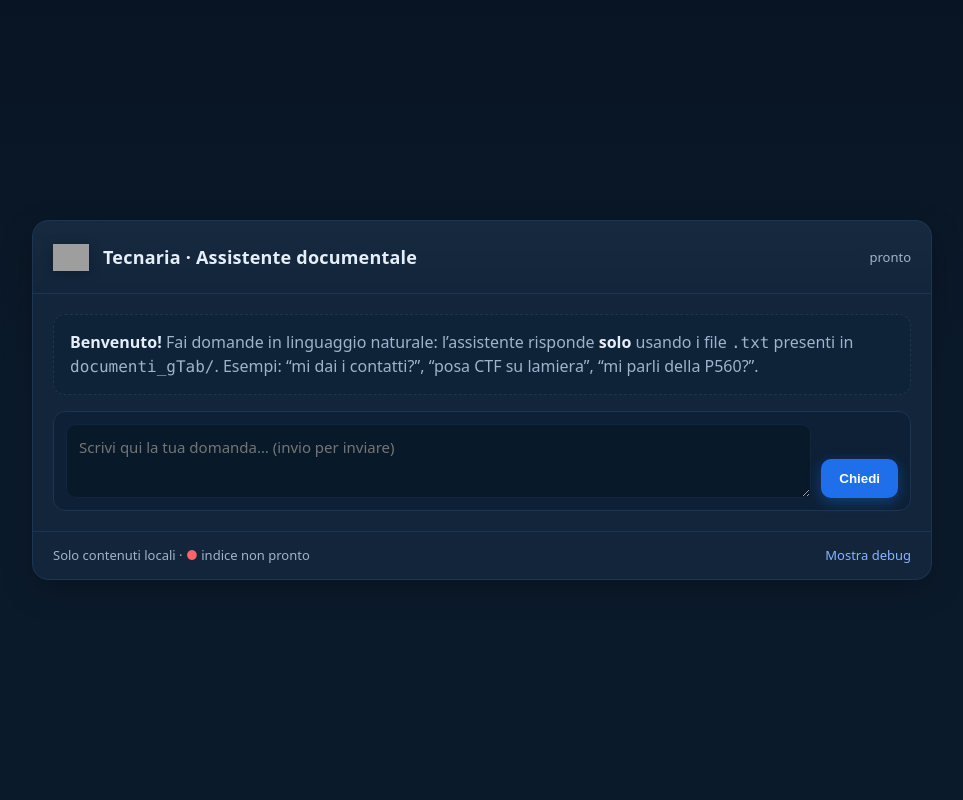
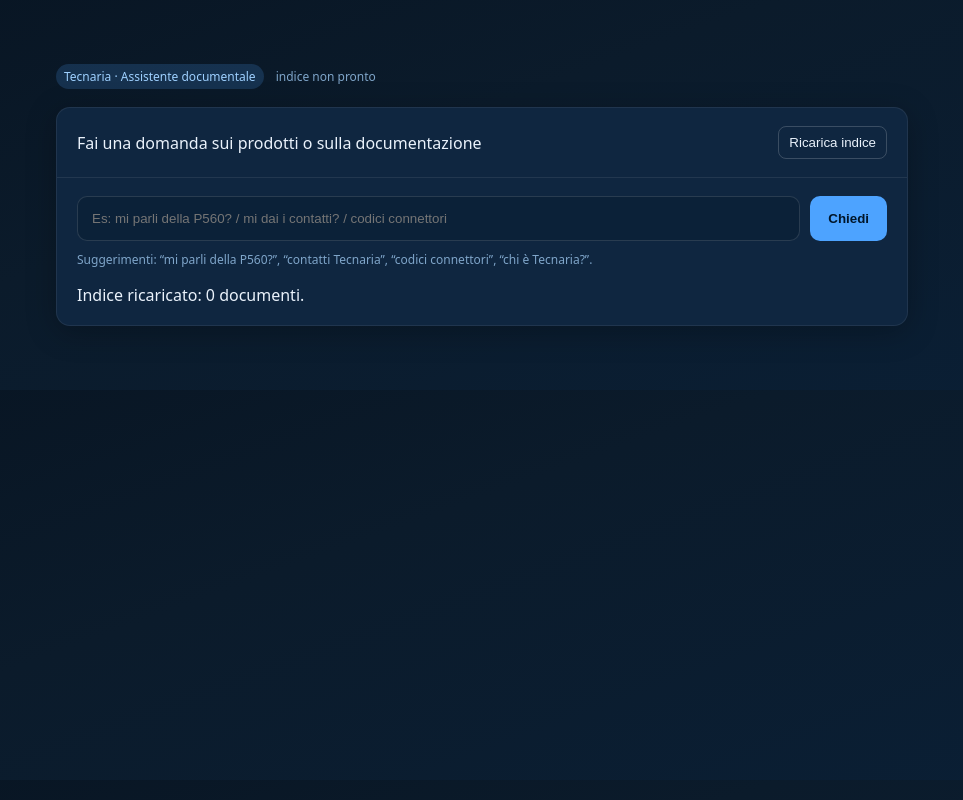
Before and after one commit to ZanRoberto/Tecnaria_V3, a Flask app: page / in a window 1280 px wide. Shown: the whole page, without its empty margins (158-1121 px from the left). Run offline with Flask 3, Linux system fonts and the light colour scheme; grey boxes are pictures that could not be loaded.

Commit message:
Update index.html

```diff
--- a/templates/index.html
+++ b/templates/index.html
@@ -1,4 +1,3 @@
-<!-- templates/index.html -->
 <!doctype html>
 <html lang="it">
 <head>
@@ -7,221 +6,147 @@
   <title>Tecnaria · Assistente documentale</title>
   <style>
     :root{
-      --bg:#0b1a2b;         /* blu notte */
-      --card:#12253b;       /* blu più chiaro */
-      --accent:#1f6feb;     /* blu acceso */
-      --accent-2:#2ea043;   /* verde ok */
-      --text:#e6eef8;       /* testo principale */
-      --muted:#9fb4cc;      /* testo secondario */
-      --danger:#ff6565;
-      --border:#1b3554;
-      --shadow:0 10px 30px rgba(0,0,0,.25);
-      --radius:16px;
+      --bg:#0b1b2b; --card:#0f2640; --muted:#7fa5c9; --text:#eaf2fb; --accent:#4da3ff; --accent-2:#9ed0ff;
     }
     *{box-sizing:border-box}
-    html,body{height:100%}
-    body{
-      margin:0; background:linear-gradient(180deg,#081423 0%, #0b1a2b 50%, #0b1a2b 100%);
-      color:var(--text); font:16px/1.45 system-ui,-apple-system,Segoe UI,Roboto,Ubuntu,"Helvetica Neue",Arial;
-      display:flex; align-items:center; justify-content:center; padding:24px;
-    }
-    .container{
-      width:100%; max-width:900px; background:var(--card); border:1px solid var(--border);
-      border-radius:var(--radius); box-shadow:var(--shadow); overflow:hidden;
-    }
-    header{
-      display:flex; align-items:center; gap:14px; padding:18px 20px; border-bottom:1px solid var(--border);
-      background:linear-gradient(180deg, rgba(255,255,255,.02), transparent);
-    }
-    header img{width:36px; height:36px; object-fit:contain; filter:drop-shadow(0 2px 6px rgba(0,0,0,.25))}
-    header h1{margin:0; font-size:18px; font-weight:600; letter-spacing:.2px}
-    header .status{margin-left:auto; font-size:13px; color:var(--muted)}
-    main{padding:20px}
-    .welcome{
-      background:#0e2238; border:1px dashed var(--border); color:var(--muted);
-      padding:16px; border-radius:12px; margin-bottom:16px;
-    }
-    .welcome b{color:var(--text)}
-    form{
-      background:#0d2035; border:1px solid var(--border); border-radius:12px; padding:12px;
-      display:flex; gap:10px; align-items:flex-end; position:sticky; top:12px; z-index:2;
-    }
-    textarea{
-      width:100%; min-height:74px; max-height:220px; resize:vertical;
-      background:#08192a; color:var(--text); border:1px solid #0e2642; outline:none;
-      border-radius:10px; padding:12px 12px; font:15px/1.4 ui-sans-serif,system-ui;
-    }
-    button{
-      appearance:none; border:none; border-radius:10px; padding:12px 18px; font-weight:600; cursor:pointer;
-      background:var(--accent); color:white; transition:transform .04s ease, opacity .2s ease;
-      box-shadow:0 4px 14px rgba(31,111,235,.4);
-    }
-    button:hover{transform:translateY(-1px)}
-    button:disabled{opacity:.6; cursor:not-allowed; transform:none}
-    .answer{
-      margin-top:16px; background:#0e2238; border:1px solid var(--border); border-radius:12px; padding:16px;
-      white-space:pre-wrap; word-wrap:break-word;
-    }
-    .muted{color:var(--muted)}
-    .row{display:flex; gap:10px; align-items:center; margin-top:8px}
-    .loader{
-      display:inline-block; width:16px; height:16px; border:2px solid rgba(255,255,255,.25);
-      border-top-color:#fff; border-radius:50%; animation:spin .9s linear infinite; vertical-align:middle; margin-left:8px;
-    }
-    @keyframes spin{to{transform:rotate(360deg)}}
-    details{
-      margin-top:12px; background:#0b1e32; border:1px solid var(--border); border-radius:10px; padding:10px 12px;
-    }
-    code{font-family:ui-monospace,SFMono-Regular,Menlo,Monaco,Consolas,"Liberation Mono","Courier New",monospace}
-    .ok{color:var(--accent-2)} .err{color:var(--danger)}
-    footer{padding:14px 20px; border-top:1px solid var(--border); color:var(--muted); font-size:13px; display:flex; gap:8px; justify-content:space-between}
-    .link{color:#8ab4ff; text-decoration:none}
-    .link:hover{text-decoration:underline}
+    body{margin:0;font-family:system-ui,-apple-system,Segoe UI,Roboto,Ubuntu,'Helvetica Neue',Arial;
+         background:linear-gradient(160deg,#081523 0%, #0b1b2b 40%, #0a1f35 100%); color:var(--text)}
+    .wrap{max-width:900px;margin:40px auto;padding:24px}
+    .brand{display:flex;align-items:center;gap:12px;margin-bottom:18px}
+    .brand h1{font-size:18px;margin:0;font-weight:600;letter-spacing:.2px}
+    .card{background:var(--card);border:1px solid rgba(255,255,255,.07);border-radius:14px;box-shadow:0 6px 30px rgba(0,0,0,.25)}
+    .head{padding:18px 20px;border-bottom:1px solid rgba(255,255,255,.08);display:flex;justify-content:space-between;align-items:center}
+    .status{font-size:12px;color:var(--muted)}
+    .content{padding:18px 20px}
+    .inputrow{display:flex;gap:10px}
+    .inputrow input{flex:1;padding:14px 14px;border-radius:10px;border:1px solid rgba(255,255,255,.12);
+      background:#0b2138;color:var(--text);outline:none}
+    .inputrow button{padding:14px 18px;border-radius:10px;border:0;background:var(--accent);color:#00162a;font-weight:700;cursor:pointer}
+    .inputrow button:disabled{opacity:.6;cursor:not-allowed}
+    .hint{margin-top:10px;color:var(--muted);font-size:12px}
+    .answer{white-space:pre-wrap;line-height:1.45}
+    .debug{margin-top:10px;font-family:ui-monospace, SFMono-Regular, Menlo, Consolas, "Liberation Mono", monospace;
+      font-size:12px;background:#061423;border:1px solid rgba(255,255,255,.09);border-radius:10px;padding:12px;color:#a6c3e5}
+    .badge{background:rgba(77,163,255,.18);color:var(--accent-2);padding:4px 8px;border-radius:999px;font-size:12px}
+    .btn{background:transparent;border:1px solid rgba(255,255,255,.18);color:var(--text);padding:8px 10px;border-radius:8px;cursor:pointer}
   </style>
 </head>
 <body>
-  <div class="container">
-    <header>
-      <img src="/static/logo.png" alt="Tecnaria" onerror="this.style.display='none'">
-      <h1>Tecnaria · Assistente documentale</h1>
-      <div class="status" id="status">pronto</div>
-    </header>
+  <div class="wrap">
+    <div class="brand">
+      <div class="badge">Tecnaria · Assistente documentale</div>
+      <div id="healthDot" class="status">verifica indice…</div>
+    </div>
 
-    <main>
-      <div class="welcome" id="welcome">
-        <b>Benvenuto!</b> Fai domande in linguaggio naturale: l’assistente risponde
-        <b>solo</b> usando i file <code>.txt</code> presenti in <code>documenti_gTab/</code>.
-        Esempi: “mi dai i contatti?”, “posa CTF su lamiera”, “mi parli della P560?”.
+    <div class="card">
+      <div class="head">
+        <div>Fai una domanda sui prodotti o sulla documentazione</div>
+        <div>
+          <button id="btnReload" class="btn" title="Ricarica indice" style="display:none">Ricarica indice</button>
+        </div>
       </div>
+      <div class="content">
+        <form id="askForm" class="inputrow">
+          <!-- NOME CAMPO GIUSTO: 'domanda' -->
+          <input id="domanda" name="domanda" type="text" placeholder="Es: mi parli della P560? / mi dai i contatti? / codici connettori" autocomplete="off" />
+          <button id="btnAsk" type="submit">Chiedi</button>
+        </form>
+        <div class="hint">Suggerimenti: “mi parli della P560?”, “contatti Tecnaria”, “codici connettori”, “chi è Tecnaria?”.</div>
 
-      <form id="askForm">
-        <textarea id="question" placeholder="Scrivi qui la tua domanda… (invio per inviare)"></textarea>
-        <button id="askBtn" type="submit">Chiedi</button>
-      </form>
-
-      <div id="result" class="answer" style="display:none"></div>
-
-      <details id="debugBox" style="display:none">
-        <summary>Dettagli debug</summary>
-        <div id="debugContent" class="muted" style="margin-top:8px"></div>
-      </details>
-    </main>
-
-    <footer>
-      <span>Solo contenuti locali · <span id="readyDot" class="ok">●</span> <span id="readyTxt">indice pronto</span></span>
-      <a class="link" href="#" id="toggleDebug">Mostra debug</a>
-    </footer>
+        <div id="out" class="answer" style="margin-top:16px"></div>
+        <div id="dbg" class="debug" style="display:none"></div>
+      </div>
+    </div>
   </div>
 
   <script>
-    // --- Utility ---
-    const $ = s => document.querySelector(s);
-    const statusEl = $('#status');
-    const resultEl = $('#result');
-    const debugBox = $('#debugBox');
-    const debugContent = $('#debugContent');
-    const readyDot = $('#readyDot');
-    const readyTxt = $('#readyTxt');
-    const welcome = $('#welcome');
+    const elQ   = document.getElementById('domanda');
+    const elOut = document.getElementById('out');
+    const elDbg = document.getElementById('dbg');
+    const elDot = document.getElementById('healthDot');
+    const elReload = document.getElementById('btnReload');
+    const btnAsk = document.getElementById('btnAsk');
+    let indexReady = false;
 
-    // Debug toggle (non invasivo)
-    let debugOn = false;
-    $('#toggleDebug').addEventListener('click', (e)=>{
-      e.preventDefault();
-      debugOn = !debugOn;
-      debugBox.style.display = debugOn ? 'block' : 'none';
-      e.target.textContent = debugOn ? 'Nascondi debug' : 'Mostra debug';
+    async function health(init=false){
+      try{
+        const r = await fetch('/health');
+        const j = await r.json();
+        indexReady = (j.docs && j.docs > 0);
+        elDot.textContent = indexReady ? `indice pronto · ${j.docs} blocchi` : 'indice non pronto';
+        elReload.style.display = indexReady ? 'inline-block' : 'inline-block';
+        if(!indexReady && init){
+          // prova un auto-reload una volta
+          await reloadIndex();
+          // ri-verifica
+          const r2 = await fetch('/health');
+          const j2 = await r2.json();
+          indexReady = (j2.docs && j2.docs > 0);
+          elDot.textContent = indexReady ? `indice pronto · ${j2.docs} blocchi` : 'indice non pronto';
+        }
+      }catch(e){
+        elDot.textContent = 'errore health';
+      }
+    }
+
+    async function reloadIndex(){
+      try{
+        elReload.disabled = true;
+        const r = await fetch('/reload', {method:'POST'});
+        const j = await r.json();
+        elOut.textContent = `Indice ricaricato: ${j.docs ?? '0'} documenti.`;
+      }catch(e){
+        elOut.textContent = 'Errore nella ricarica indice.';
+      }finally{
+        elReload.disabled = false;
+      }
+    }
+
+    elReload.addEventListener('click', async (ev)=>{
+      ev.preventDefault();
+      await reloadIndex();
+      await health(false);
     });
 
-    // Health ping iniziale
-    (async function checkHealth(){
+    document.getElementById('askForm').addEventListener('submit', async (ev)=>{
+      ev.preventDefault();
+      const q = elQ.value.trim();
+      if(!q){
+        elOut.textContent = 'Scrivi una domanda…';
+        return;
+      }
+      btnAsk.disabled = true;
+      elOut.textContent = '⏳ Sto cercando…';
+      elDbg.style.display = 'none';
+
       try{
-        const r = await fetch('/health', {cache:'no-store'});
-        const js = await r.json();
-        if(js.ready){
-          readyDot.className = 'ok';
-          readyTxt.textContent = 'indice pronto';
-        }else{
-          readyDot.className = 'err';
-          readyTxt.textContent = 'indice non pronto';
-        }
-      }catch(_){}
-    })();
+        // INVIA FORM-DATA con CAMPO 'domanda'
+        const fd = new FormData();
+        fd.append('domanda', q);
+        const r = await fetch('/ask', {method:'POST', body: fd});
+        const j = await r.json();
 
-    // Invio con Enter (senza Shift)
-    $('#question').addEventListener('keydown', (e)=>{
-      if(e.key === 'Enter' && !e.shiftKey){
-        e.preventDefault();
-        $('#askForm').dispatchEvent(new Event('submit'));
+        // risposta
+        elOut.textContent = j.answer || '(nessuna risposta)';
+        // debug (se disponibile)
+        const dbg = {
+          found: j.found, score: j.score, from: j.from, tags: j.tags, question: j.question
+        };
+        elDbg.textContent = JSON.stringify(dbg, null, 2);
+        elDbg.style.display = 'block';
+      }catch(e){
+        elOut.textContent = 'Errore di rete o server.';
+      }finally{
+        btnAsk.disabled = false;
       }
     });
 
-    // --- Submit ---
-    $('#askForm').addEventListener('submit', async (e)=>{
-      e.preventDefault();
-      const btn = $('#askBtn');
-      const q = ($('#question').value || '').trim();
-      if(!q) return;
+    // all'avvio: controlla health e – se vuoto – prova un reload
+    health(true);
 
-      // UI start
-      welcome.style.display = 'none';
-      resultEl.style.display = 'block';
-      resultEl.textContent = 'Sto cercando la risposta…';
-      btn.disabled = true;
-      const oldBtn = btn.textContent;
-      btn.textContent = 'In corso…';
-      statusEl.innerHTML = 'elaborazione <span class="loader"></span>';
-
-      // Timeout di rete robusto
-      const ctrl = new AbortController();
-      const t = setTimeout(()=>ctrl.abort(), 25000); // 25s
-
-      try{
-        const r = await fetch('/ask', {
-          method:'POST',
-          headers:{'Content-Type':'application/json'},
-          body: JSON.stringify({question:q}),
-          signal: ctrl.signal
-        });
-
-        let js = null;
-        try{ js = await r.json(); } catch(_){ js = null; }
-
-        if(!r.ok || !js){
-          throw new Error('Risposta non valida dal server.');
-        }
-
-        // Mostra risposta
-        const ans = (js.answer || '').trim();
-        if(ans){
-          resultEl.textContent = ans + '\n\n────────────────────────────';
-        }else{
-          resultEl.innerHTML = 'Non ho trovato una risposta precisa. Prova a riformulare leggermente la domanda.';
-        }
-
-        // Debug (se abilitato)
-        if(debugOn){
-          debugBox.style.display = 'block';
-          debugContent.innerHTML = `
-            <div>score: <code>${(js.score ?? 0).toFixed(3)}</code></div>
-            <div>file: <code>${(js.path || 'n/d')}</code></div>
-            <div>riga: <code>${js.line || 'n/d'}</code></div>
-            <div>found: <code>${js.found}</code></div>
-          `;
-        }
-
-      }catch(err){
-        const aborted = err?.name === 'AbortError';
-        resultEl.innerHTML = aborted
-          ? '⏱️ Timeout. Riprova tra qualche secondo.'
-          : ('❌ Errore: ' + (err.message || 'imprevisto'));
-      }finally{
-        clearTimeout(t);
-        btn.disabled = false;
-        btn.textContent = oldBtn;
-        statusEl.textContent = 'pronto';
-      }
-    });
+    // placeholder utile
+    elQ.value = '';
+    elQ.focus();
   </script>
 </body>
 </html>
```
